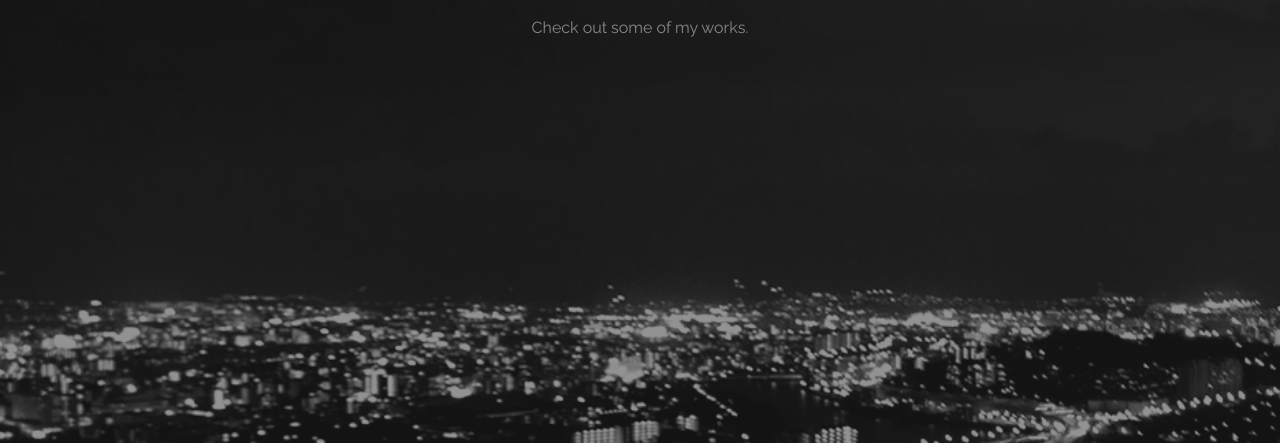
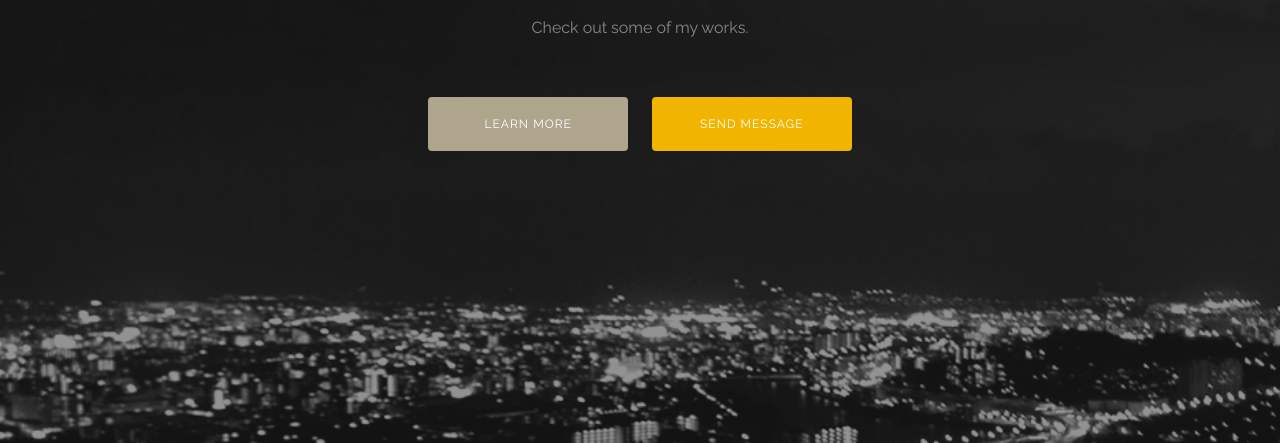
Before and after one commit to zaki-yama/html5-css3-modern-coding, a plain HTML site: page singlepage-layout/index.html in a window 1280 px wide. Shown: the part 357-800 px from the top of the page. Drawn offline with Linux system fonts and the light colour scheme.

Commit message:
p159 Buttons

```diff
--- a/singlepage-layout/css/style.css
+++ b/singlepage-layout/css/style.css
@@ -49,3 +49,27 @@ body {
   color: #888;
   font-size: 1.6rem;
 }
+
+.button {
+  display: inline-block;
+  width: 200px;
+  padding: 20px;
+  border-radius: 4px;
+  background-color: #afa58d;
+  color: #fff;
+  text-decoration: none;
+  letter-spacing: 1px;
+  font-size: 1.2rem;
+}
+
+.button:hover {
+  opacity: 0.9;
+}
+
+.button-showy {
+  background-color: #f1b400;
+}
+
+.buttons .button {
+  margin: 10px;
+}
--- a/singlepage-layout/index.html
+++ b/singlepage-layout/index.html
@@ -12,14 +12,19 @@
     <p class="site-title-sub">Web engineer's portfolio</p>
     <h1 class="site-title">HI, MY NAME IS...</h1>
     <p class="site-description">Check out some of my works.</p>
+
+    <div class="buttons">
+      <a class="button" href="#about">LEARN MORE</a>
+      <a class="button button-showy" href="#contact">SEND MESSAGE</a>
+    </div>
   </header>
-  <section class="about">
+  <section class="about" id="about">
   </section>
   <section class="works">
   </section>
   <section class="skills">
   </section>
-  <section class="contact">
+  <section class="contact" id="contact">
   </section>
 
   <footer class="footer">
```
